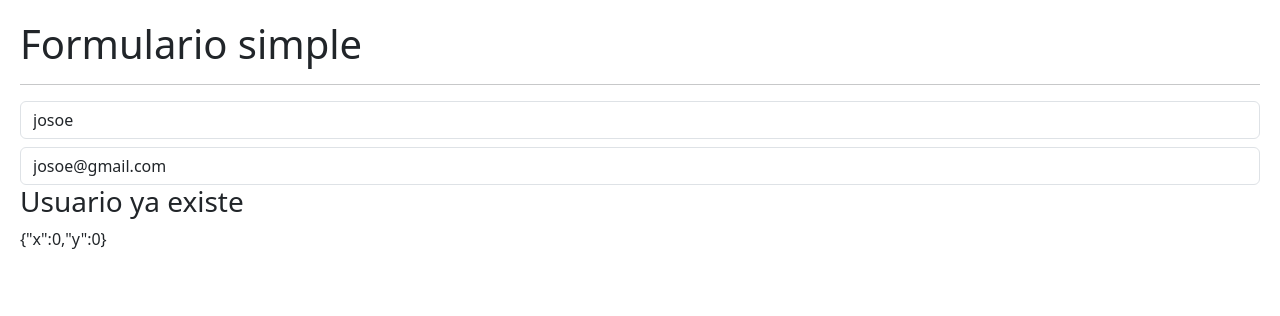
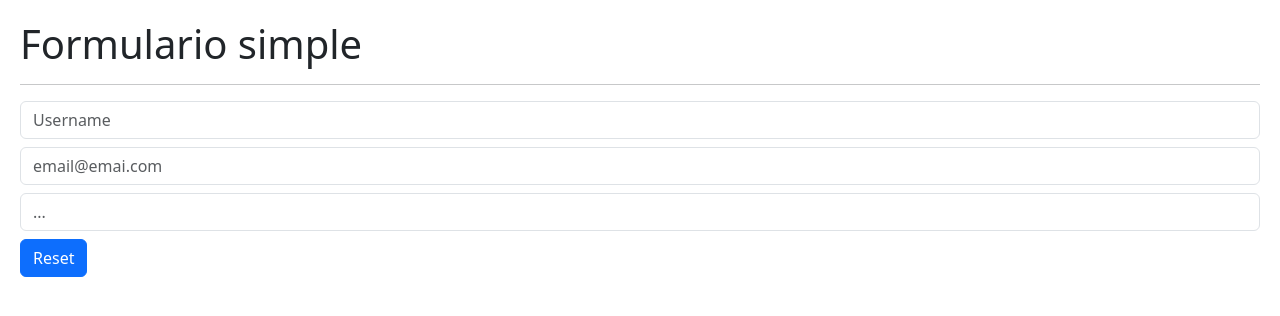
Before and after one commit to Jhoshoa/react-course, a React (Vite) app in the folder 05-hook-app/: page / in a window 1280 px wide. Shown: the top 316 px of the page. Built offline with nearby package versions, Linux system fonts and the light colour scheme.

Commit message:
Adding the reset functionality to the form with the custom hook

```diff
--- /dev/null
+++ b/05-hook-app/src/02-useEffect/FormWithCustomHook.jsx
@@ -0,0 +1,59 @@
+import React, { useEffect, useState } from 'react'
+import Message from './Message';
+import useForm from '../hooks/useForm';
+
+const FormWithCustomHook = () => {
+
+    // This kind of destructuring also works
+    // const { formState, onInputChange, onResetForm, username, email, password} = useForm({
+    //     username: '',
+    //     email: '',
+    //     password: ''
+    // });
+
+    const { formState, onInputChange, onResetForm} = useForm({
+        username: '',
+        email: '',
+        password: ''
+    });
+
+    const {username, email, password} = formState;
+
+  return (
+    <>
+        <h1>Formulario simple</h1>
+        <hr />
+
+        <input
+            type="text"
+            className='form-control'
+            placeholder='Username'
+            name='username'
+            value={username}
+            onChange={onInputChange}
+        />
+
+        <input
+            type='email'
+            className='form-control mt-2'
+            placeholder='email@emai.com'
+            name='email'
+            value={email}
+            onChange={onInputChange}
+        />
+
+        <input
+            type='password'
+            className='form-control mt-2'
+            placeholder='...'
+            name='password'
+            value={password}
+            onChange={onInputChange}
+        />
+
+        <button className='btn btn-primary mt-2' onClick={onResetForm}>Reset</button>
+    </>
+  )
+}
+
+export default FormWithCustomHook;
--- /dev/null
+++ b/05-hook-app/src/hooks/useForm.js
@@ -0,0 +1,30 @@
+import React, { useState} from 'react'
+
+const useForm = ( initialForm = {} ) => {
+
+    const [ formState, setFormState ] = useState(initialForm);
+
+    // const { username, email, password } = formState;
+
+    const onInputChange = (event) => {
+
+        const {name, value } = event.target
+        //console.log({name, value})
+        setFormState({...formState, [name]: value})
+    }
+
+    const onResetForm = () => {
+        console.log( initialForm );
+
+        setFormState( initialForm );
+    }
+
+    return {
+        ...formState,
+        formState,
+        onInputChange,
+        onResetForm,
+    }
+}
+
+export default useForm
--- a/05-hook-app/src/main.jsx
+++ b/05-hook-app/src/main.jsx
@@ -5,9 +5,10 @@
 import CounterApp from './01-useState/CounterApp.jsx'
 import CounterWithCustomHook from './01-useState/CounterWithCustomHook.jsx'
 import SimpleForm from './02-useEffect/simpleForm.jsx'
+import FormWithCustomHook from './02-useEffect/FormWithCustomHook.jsx'
 
 createRoot(document.getElementById('root')).render(
   <StrictMode>
-    <SimpleForm />
+    <FormWithCustomHook />
   </StrictMode>
 )
```
